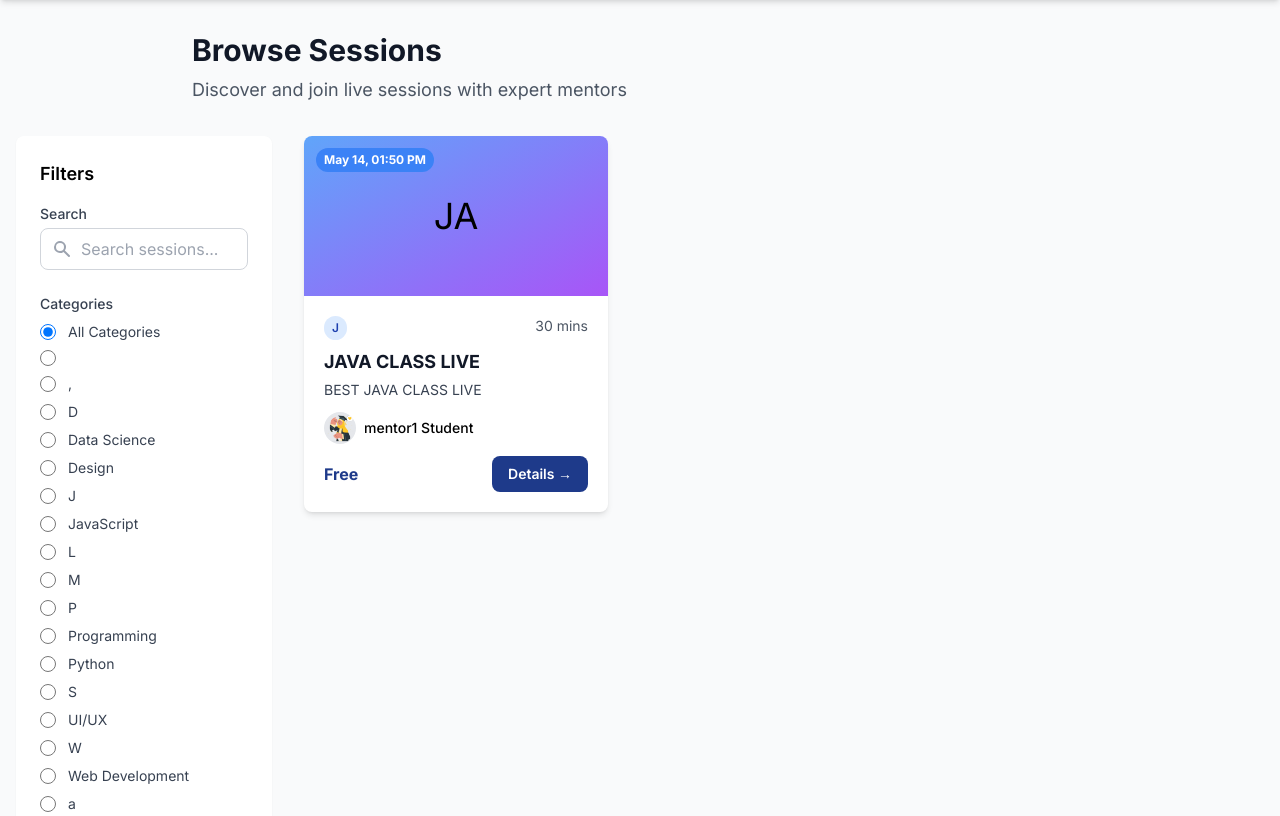
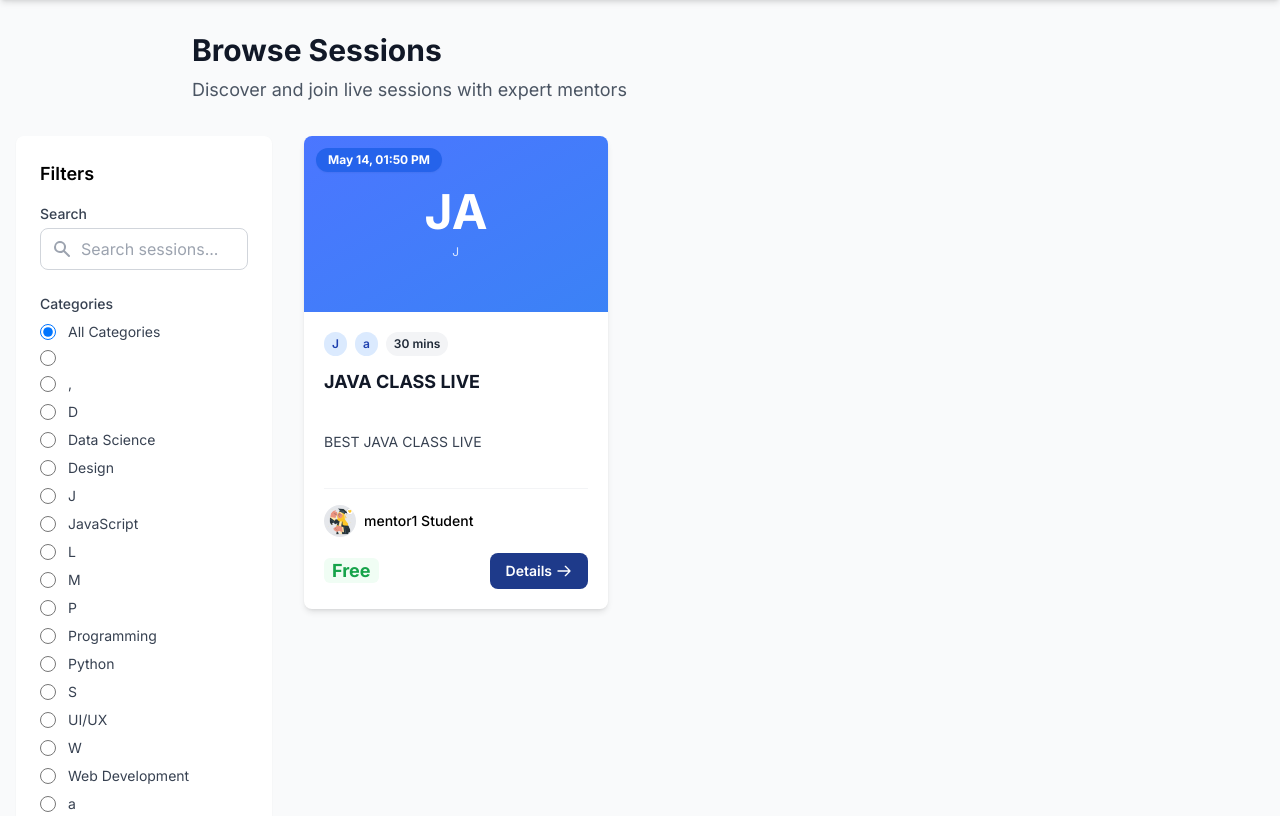
Before and after one commit to ANANDU-2000/Peerlearn-APP, a Django app: page /sessions/ in a window 1280 px wide. Shown: the part 64-880 px from the top of the page. Run offline with Django 4.2, Linux system fonts and the light colour scheme; data comes from the database, SQL or seed files in the repository; parts of the project's set-up code (start-up, migrations or seed data) failed here and were passed over; some libraries are stand-ins or nearby versions.

Commit message:
Improve the appearance of mentorship sessions and add visual enhancements
Enhance session list item UI in `templates/sessions/list.html` by updating styles, badge appearance, and topic display.

Replit-Commit-Author: Agent
Replit-Commit-Session-Id: 04811a9e-2fec-4206-8a19-63519f52b27e
Replit-Commit-Screenshot-Url: https://storage.googleapis.com/screenshot-production-us-central1/fe6c2ab6-9cc3-4d2b-863d-f20666b8a8f8/f3711319-591b-48d1-855a-53758545bf0a.jpg

```diff
--- a/templates/sessions/list.html
+++ b/templates/sessions/list.html
@@ -245,34 +245,41 @@
                 {% if sessions %}
                 <div class="grid grid-cols-1 md:grid-cols-2 lg:grid-cols-3 gap-6">
                     {% for session in sessions %}
-                    <div class="bg-white rounded-lg shadow-md overflow-hidden hover:shadow-lg transition-shadow transform hover:scale-[1.02]">
+                    <div class="bg-white rounded-lg shadow-md overflow-hidden hover:shadow-lg transition-all duration-300 transform hover:scale-[1.02]">
                         <div class="relative">
                             {% if session.status == 'live' %}
                             <!-- Live badge -->
-                            <div class="absolute top-3 left-3 bg-red-500 text-white text-xs font-bold px-2 py-1 rounded-full flex items-center">
-                                <span class="animate-pulse mr-1 h-2 w-2 bg-white rounded-full"></span>
+                            <div class="absolute top-3 left-3 bg-red-600 text-white text-xs font-bold px-3 py-1 rounded-full flex items-center z-10 shadow-sm">
+                                <span class="animate-pulse mr-1.5 h-2 w-2 bg-white rounded-full"></span>
                                 LIVE NOW
                             </div>
                             {% else %}
-                            <!-- Countdown -->
-                            <div class="absolute top-3 left-3 bg-blue-500 text-white text-xs font-bold px-2 py-1 rounded-full">
+                            <!-- Schedule badge -->
+                            <div class="absolute top-3 left-3 bg-blue-600 text-white text-xs font-bold px-3 py-1 rounded-full z-10 shadow-sm">
                                 {{ session.schedule|date:"M d, h:i A" }}
                             </div>
                             {% endif %}
 
-                            <div class="h-40 bg-gradient-to-br from-blue-400 to-purple-500 flex items-center justify-center">
-                                <span class="text-4xl">{{ session.topics.0|first|upper }}{% if session.topics.1 %}{{ session.topics.1|first|upper }}{% endif %}</span>
+                            <div class="h-44 bg-gradient-to-br from-primary-500 to-blue-500 flex items-center justify-center text-white">
+                                <div class="text-center">
+                                    <span class="text-5xl font-bold">{{ session.topics.0|first|upper }}{% if session.topics.1 %}{{ session.topics.1|first|upper }}{% endif %}</span>
+                                    <div class="mt-2 text-xs uppercase tracking-wider opacity-80">{{ session.topics.0 }}</div>
+                                </div>
                             </div>
                         </div>
                         <div class="p-5">
-                            <div class="flex justify-between mb-2">
-                                <span class="text-xs font-semibold px-2 py-1 bg-blue-100 text-blue-800 rounded-full">{{ session.topics.0 }}</span>
-                                <span class="text-sm text-gray-600">{{ session.duration }} mins</span>
+                            <div class="flex flex-wrap gap-2 mb-3">
+                                {% for topic in session.topics %}
+                                    {% if forloop.counter <= 2 %}
+                                    <span class="text-xs font-semibold px-2 py-1 bg-blue-100 text-blue-800 rounded-full">{{ topic }}</span>
+                                    {% endif %}
+                                {% endfor %}
+                                <span class="text-xs font-semibold px-2 py-1 bg-gray-100 text-gray-800 rounded-full">{{ session.duration }} mins</span>
                             </div>
-                            <h3 class="text-lg font-bold text-gray-900 mb-1">{{ session.title }}</h3>
-                            <p class="text-sm text-gray-700 mb-3">{{ session.description|truncatewords:10 }}</p>
-                            <div class="flex items-center mb-3">
-                                <div class="h-8 w-8 rounded-full bg-gray-200 mr-2 flex-shrink-0">
+                            <h3 class="text-lg font-bold text-gray-900 mb-2 line-clamp-2 h-14">{{ session.title }}</h3>
+                            <p class="text-sm text-gray-700 mb-4 line-clamp-2 h-10">{{ session.description|truncatewords:15 }}</p>
+                            <div class="flex items-center mb-4 border-t border-gray-100 pt-4">
+                                <div class="h-8 w-8 rounded-full bg-gray-200 mr-2 flex-shrink-0 flex items-center justify-center text-gray-500 overflow-hidden">
                                     {% if session.mentor.profile_picture %}
                                     <img src="{{ session.mentor.profile_picture.url }}" alt="{{ session.mentor.get_full_name }}" class="h-full w-full rounded-full object-cover">
                                     {% else %}
@@ -282,15 +289,18 @@
                                 <span class="text-sm font-medium">{{ session.mentor.get_full_name|default:session.mentor.username }}</span>
                             </div>
                             <div class="flex justify-between items-center">
-                                <span class="font-bold text-primary-600">
+                                <span class="font-bold text-lg text-primary-600">
                                     {% if session.is_free %}
-                                    Free
+                                    <span class="bg-green-50 text-green-600 px-2 py-0.5 rounded-md">Free</span>
                                     {% else %}
-                                    ${{ session.price }}
+                                    ₹{{ session.price }}
                                     {% endif %}
                                 </span>
-                                <a href="{% url 'sessions:detail' pk=session.id %}" class="bg-primary-600 text-white hover:bg-primary-700 px-4 py-2 rounded-lg text-sm font-semibold transition-colors">
-                                    Details →
+                                <a href="{% url 'sessions:detail' pk=session.id %}" class="bg-primary-600 text-white hover:bg-primary-700 px-4 py-2 rounded-lg text-sm font-semibold transition-colors flex items-center">
+                                    Details
+                                    <svg class="w-4 h-4 ml-1" fill="none" stroke="currentColor" viewBox="0 0 24 24" xmlns="http://www.w3.org/2000/svg">
+                                        <path stroke-linecap="round" stroke-linejoin="round" stroke-width="2" d="M14 5l7 7m0 0l-7 7m7-7H3"></path>
+                                    </svg>
                                 </a>
                             </div>
                         </div>
```
